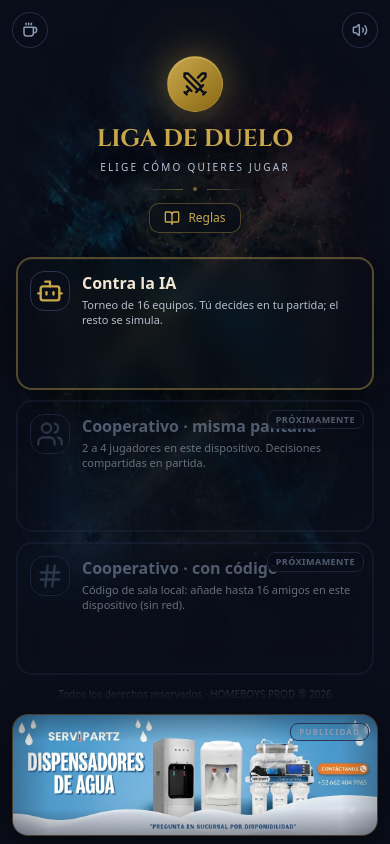
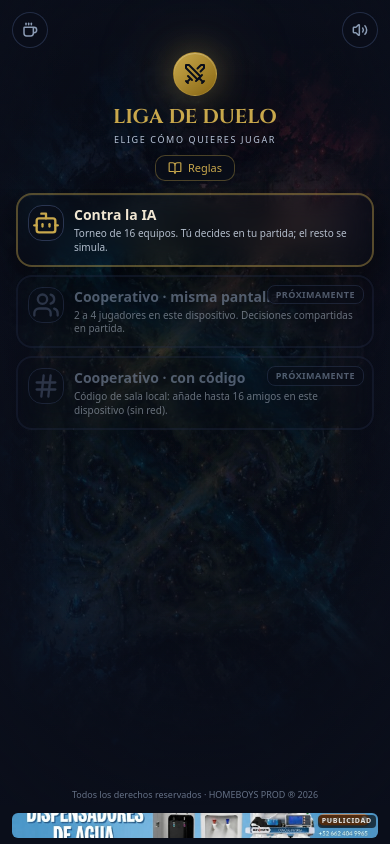
Before and after one commit to WeroMilk/ligadeduelo, a React (Vite) app: page / in a window 390 px wide. Built offline with nearby package versions, Linux system fonts and the light colour scheme.

Commit message:
Halve mobile ad banner size and loosen the start screen layout.
Use a compact classic leaderboard ad and tighter mobile spacing so mode cards, footer, and ads never feel crowded.

```diff
--- a/src/components/AdBanner.tsx
+++ b/src/components/AdBanner.tsx
@@ -1,5 +1,5 @@
 /**
- * Banner publicitario permanente.
+ * Banner publicitario permanente (formato clásico leaderboard).
  * En partida en vivo se oculta solo durante decisiones o popups.
  */
 import { useSyncExternalStore } from 'react';
@@ -13,69 +13,28 @@ export default function AdBanner() {
 
   return (
     <div
-      className="ad-banner-dock pointer-events-none relative z-[40] w-full shrink-0"
+      className="relative z-[40] w-full shrink-0 bg-[#0A0E1A] px-3 pt-2 md:px-2 md:pt-0.5"
+      style={{ paddingBottom: 'max(0.35rem, env(safe-area-inset-bottom, 0px))' }}
       role="complementary"
       aria-label="Publicidad"
     >
-      {/* Fundido desde el contenido */}
       <div
-        className="pointer-events-none absolute -top-8 left-0 right-0 h-8 bg-gradient-to-t from-[#0A0E1A] via-[#0A0E1A]/80 to-transparent md:-top-14 md:h-14"
-        aria-hidden
-      />
-
-      {/* Móvil: tarjeta integrada · Desktop: dock ancho */}
-      <div
-        className="relative px-3 pt-1 md:left-1/2 md:w-screen md:max-w-none md:-translate-x-1/2 md:border-t md:border-[#C9A84C]/12 md:bg-[#070B14]/96 md:px-0 md:pt-0 md:backdrop-blur-md"
-        style={{ paddingBottom: 'max(0.5rem, env(safe-area-inset-bottom, 0px))' }}
-      >
-        <div
-          className="pointer-events-none absolute inset-x-0 top-0 hidden h-px bg-gradient-to-r from-transparent via-[#C9A84C]/35 to-transparent md:block"
-          aria-hidden
-        />
-
-        <div
-          className="relative mx-auto w-full max-w-lg overflow-hidden rounded-2xl border border-[#C9A84C]/30 bg-[#0D1220]/90 shadow-[0_10px_36px_rgba(0,0,0,0.5),inset_0_1px_0_rgba(255,255,255,0.05)] md:max-w-4xl md:rounded-xl md:border-[#2A3550]/70 md:bg-[#0A0E14] md:shadow-[inset_0_1px_0_rgba(255,255,255,0.05),0_10px_28px_rgba(0,0,0,0.55)] lg:max-w-5xl"
+        className="relative mx-auto w-full max-w-[728px] overflow-hidden rounded-sm bg-[#111827]"
         style={{ userSelect: 'none' }}
       >
-          <span className="absolute right-2 top-2 z-20 rounded-md border border-[#2A3550] bg-[#0A0E1A]/92 px-2 py-0.5 text-[8px] font-bold uppercase tracking-[0.14em] text-[#8B9BB4] backdrop-blur-sm">
+        <span className="absolute right-0.5 top-0.5 z-10 rounded bg-black/65 px-1 py-px text-[7px] font-bold uppercase tracking-[0.1em] text-white/85 md:right-1 md:top-1 md:px-1 md:py-0.5 md:text-[8px]">
           Publicidad
         </span>
 
-          {/* Móvil: imagen a ancho completo, sin huecos */}
-          <div className="relative md:hidden">
         <img
           src={AD_IMG}
           alt="Servipartz · Dispensadores de agua"
-              className="block w-full h-auto"
-              loading="lazy"
-              decoding="async"
-              draggable={false}
-            />
-            <div
-              className="pointer-events-none absolute inset-0"
-              style={{
-                background: [
-                  'linear-gradient(180deg, rgba(10,14,26,0.35) 0%, transparent 22%, transparent 78%, rgba(10,14,26,0.4) 100%)',
-                  'linear-gradient(90deg, rgba(10,14,26,0.25) 0%, transparent 10%, transparent 90%, rgba(10,14,26,0.25) 100%)',
-                ].join(', '),
-              }}
-              aria-hidden
-            />
-          </div>
-
-          {/* Desktop: marco contenido */}
-          <div className="relative hidden md:flex md:h-[58px] md:items-center md:justify-center md:px-6 md:py-2">
-            <img
-              src={AD_IMG}
-              alt="Servipartz · Dispensadores de agua"
-              className="max-h-full max-w-full object-contain brightness-[0.97] contrast-[1.02] saturate-[0.92]"
+          className="block h-[25px] w-full object-cover object-center sm:h-[30px] md:h-[45px]"
           loading="lazy"
           decoding="async"
           draggable={false}
         />
       </div>
     </div>
-      </div>
-    </div>
   );
 }
--- a/src/pages/ModeSelect.tsx
+++ b/src/pages/ModeSelect.tsx
@@ -191,31 +191,31 @@ export default function ModeSelect() {
       {/* Hero / banner superior */}
       <div className="relative z-10 shrink-0 safe-top safe-chrome-x">
         <div
-          className="pointer-events-none absolute inset-x-0 top-0 h-44 md:h-52 bg-gradient-to-b from-[#0A0E1A]/98 via-[#0A0E1A]/72 to-transparent"
+          className="pointer-events-none absolute inset-x-0 top-0 h-32 bg-gradient-to-b from-[#0A0E1A]/98 via-[#0A0E1A]/72 to-transparent md:h-52"
           aria-hidden
         />
-        <div className="relative mx-auto max-w-4xl px-4 pb-4 pt-1 text-center md:pb-6 md:pt-2">
-          <div className="relative mx-auto mb-3 w-fit md:mb-4">
+        <div className="relative mx-auto max-w-4xl px-4 pb-2 pt-0 text-center md:pb-6 md:pt-2">
+          <div className="relative mx-auto mb-2 w-fit md:mb-4">
             <div
-              className="absolute left-1/2 top-1/2 h-16 w-16 -translate-x-1/2 -translate-y-1/2 rounded-full bg-[#C9A84C]/25 blur-2xl md:h-24 md:w-24"
+              className="absolute left-1/2 top-1/2 h-12 w-12 -translate-x-1/2 -translate-y-1/2 rounded-full bg-[#C9A84C]/25 blur-2xl md:h-24 md:w-24"
               aria-hidden
             />
-            <div className="relative flex h-14 w-14 items-center justify-center rounded-full border border-[#C9A84C]/30 bg-gradient-to-br from-[#C9A84C] to-[#8B6914] shadow-[0_0_32px_rgba(201,168,76,0.35),inset_0_1px_0_rgba(255,255,255,0.25)] md:h-[4.5rem] md:w-[4.5rem]">
-              <Swords className="h-7 w-7 text-[#0A0E1A] md:h-8 md:w-8" />
+            <div className="relative flex h-11 w-11 items-center justify-center rounded-full border border-[#C9A84C]/30 bg-gradient-to-br from-[#C9A84C] to-[#8B6914] shadow-[0_0_32px_rgba(201,168,76,0.35),inset_0_1px_0_rgba(255,255,255,0.25)] md:h-[4.5rem] md:w-[4.5rem]">
+              <Swords className="h-6 w-6 text-[#0A0E1A] md:h-8 md:w-8" />
             </div>
           </div>
 
           <h1
-            className="text-2xl font-bold leading-tight text-[#C9A84C] drop-shadow-[0_2px_16px_rgba(0,0,0,0.9)] md:text-[2rem] md:tracking-[0.06em]"
+            className="text-xl font-bold leading-tight text-[#C9A84C] drop-shadow-[0_2px_16px_rgba(0,0,0,0.9)] md:text-[2rem] md:tracking-[0.06em]"
             style={{ fontFamily: 'Cinzel, serif' }}
           >
             LIGA DE DUELO
           </h1>
-          <p className="mt-1.5 text-[10px] font-medium uppercase tracking-[0.22em] text-[#B8C4D8] drop-shadow-[0_1px_8px_rgba(0,0,0,0.9)] md:mt-2 md:text-xs md:tracking-[0.28em]">
+          <p className="mt-1 text-[9px] font-medium uppercase tracking-[0.18em] text-[#B8C4D8] drop-shadow-[0_1px_8px_rgba(0,0,0,0.9)] md:mt-2 md:text-xs md:tracking-[0.28em]">
             Elige cómo quieres jugar
           </p>
 
-          <div className="mx-auto mt-3 flex items-center justify-center gap-2.5 md:mt-4" aria-hidden>
+          <div className="mx-auto mt-2 hidden items-center justify-center gap-2.5 sm:flex md:mt-4" aria-hidden>
             <span className="h-px w-10 bg-gradient-to-r from-transparent to-[#C9A84C]/45 md:w-14" />
             <span className="h-1 w-1 rounded-full bg-[#C9A84C]/55" />
             <span className="h-px w-10 bg-gradient-to-l from-transparent to-[#C9A84C]/45 md:w-14" />
@@ -227,16 +227,16 @@ export default function ModeSelect() {
               playClickSound();
               setShowRules(true);
             }}
-            className="mt-3 inline-flex items-center gap-2 rounded-lg border border-[#C9A84C]/35 bg-[#0A0E1A]/65 px-3.5 py-1.5 text-xs text-[#C9A84C] backdrop-blur-sm transition-colors hover:border-[#C9A84C]/70 hover:bg-[#0A0E1A]/85 md:mt-4 md:px-4 md:py-2 md:text-sm"
+            className="mt-2 inline-flex items-center gap-1.5 rounded-lg border border-[#C9A84C]/35 bg-[#0A0E1A]/65 px-3 py-1 text-[11px] text-[#C9A84C] backdrop-blur-sm transition-colors hover:border-[#C9A84C]/70 hover:bg-[#0A0E1A]/85 md:mt-4 md:gap-2 md:px-4 md:py-2 md:text-sm"
           >
-            <BookOpen className="h-4 w-4 shrink-0" />
+            <BookOpen className="h-3.5 w-3.5 shrink-0 md:h-4 md:w-4" />
             Reglas
           </button>
         </div>
       </div>
 
-      <div className="relative z-10 mx-auto flex min-h-0 w-full max-w-5xl flex-1 flex-col overflow-hidden px-4 py-2 md:overflow-y-auto md:scrollbar-hide md:px-6 md:py-4 lg:max-w-6xl">
-        <div className="grid min-h-0 w-full flex-1 grid-cols-1 gap-2.5 md:auto-rows-min md:grid-cols-3 md:gap-5 md:flex-none">
+      <div className="relative z-10 mx-auto flex min-h-0 w-full max-w-5xl flex-1 flex-col overflow-y-auto px-4 py-1 scrollbar-hide md:overflow-y-auto md:px-6 md:py-4 lg:max-w-6xl">
+        <div className="grid w-full grid-cols-1 gap-2 md:auto-rows-min md:grid-cols-3 md:gap-5 md:flex-none">
           {MODES.map(m => (
             <button
               key={m.id}
@@ -247,7 +247,7 @@ export default function ModeSelect() {
                 playClickSound();
                 dispatch({ type: 'SET_GAME_MODE', mode: m.id });
               }}
-              className={`relative flex w-full min-h-0 gap-3 rounded-2xl border-2 p-3 text-left backdrop-blur-md transition-all md:min-h-[228px] md:flex-col md:gap-4 md:p-6 ${
+              className={`relative flex w-full gap-2.5 rounded-2xl border-2 p-2.5 text-left backdrop-blur-md transition-all md:min-h-[228px] md:flex-col md:gap-4 md:p-6 ${
                 m.enabled
                   ? 'border-[#C9A84C]/40 bg-[#0D1220]/82 hover:border-[#C9A84C] hover:bg-[#0D1220]/90 active:scale-[0.99] shadow-[0_12px_40px_rgba(0,0,0,0.5),inset_0_1px_0_rgba(255,255,255,0.04)]'
                   : 'border-[#2A3550]/55 bg-[#0A0E1A]/58 opacity-55 cursor-not-allowed'
@@ -259,19 +259,19 @@ export default function ModeSelect() {
                   Próximamente
                 </span>
               )}
-              <div className={`w-10 h-10 md:w-14 md:h-14 rounded-xl bg-[#0A0E1A]/80 border border-[#2A3550] flex items-center justify-center shrink-0 ${m.enabled ? 'text-[#C9A84C]' : 'text-[#4A5570]'}`}>
+              <div className={`w-9 h-9 md:w-14 md:h-14 rounded-xl bg-[#0A0E1A]/80 border border-[#2A3550] flex items-center justify-center shrink-0 ${m.enabled ? 'text-[#C9A84C]' : 'text-[#4A5570]'}`}>
                 {m.icon}
               </div>
               <div className="min-w-0 flex-1">
-                <p className={`font-bold text-base md:text-lg ${m.enabled ? 'text-[#F0E6D2]' : 'text-[#8B9BB4]'}`}>{m.title}</p>
-                <p className="text-[11px] md:text-xs text-[#C5D0E0]/90 mt-0.5 md:mt-1 leading-snug line-clamp-2 md:line-clamp-none">{m.desc}</p>
+                <p className={`font-bold text-sm md:text-lg ${m.enabled ? 'text-[#F0E6D2]' : 'text-[#8B9BB4]'}`}>{m.title}</p>
+                <p className="text-[10px] md:text-xs text-[#C5D0E0]/90 mt-0.5 md:mt-1 leading-snug line-clamp-2 md:line-clamp-none">{m.desc}</p>
               </div>
             </button>
           ))}
         </div>
       </div>
 
-      <p className="relative z-10 shrink-0 px-4 pb-2 pt-1 text-center text-[10px] text-[#8B9BB4]/75 drop-shadow-[0_1px_6px_rgba(0,0,0,0.9)] md:pb-3 md:text-[11px]">
+      <p className="relative z-10 shrink-0 px-4 pb-1 pt-2 text-center text-[9px] text-[#8B9BB4]/70 md:pb-3 md:pt-1 md:text-[11px]">
         Todos los derechos reservados · HOMEBOYS PROD ® 2026
       </p>
 
```
Lines whose indentation alone changed are shown as unchanged.
